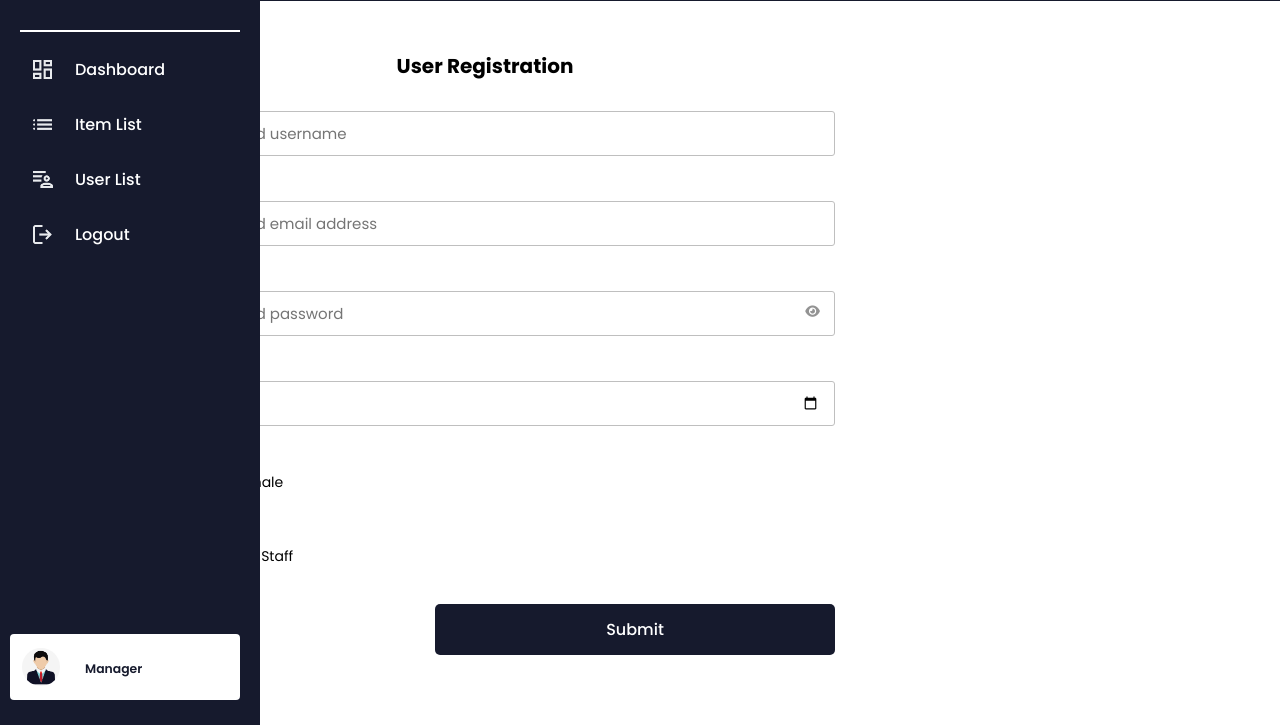
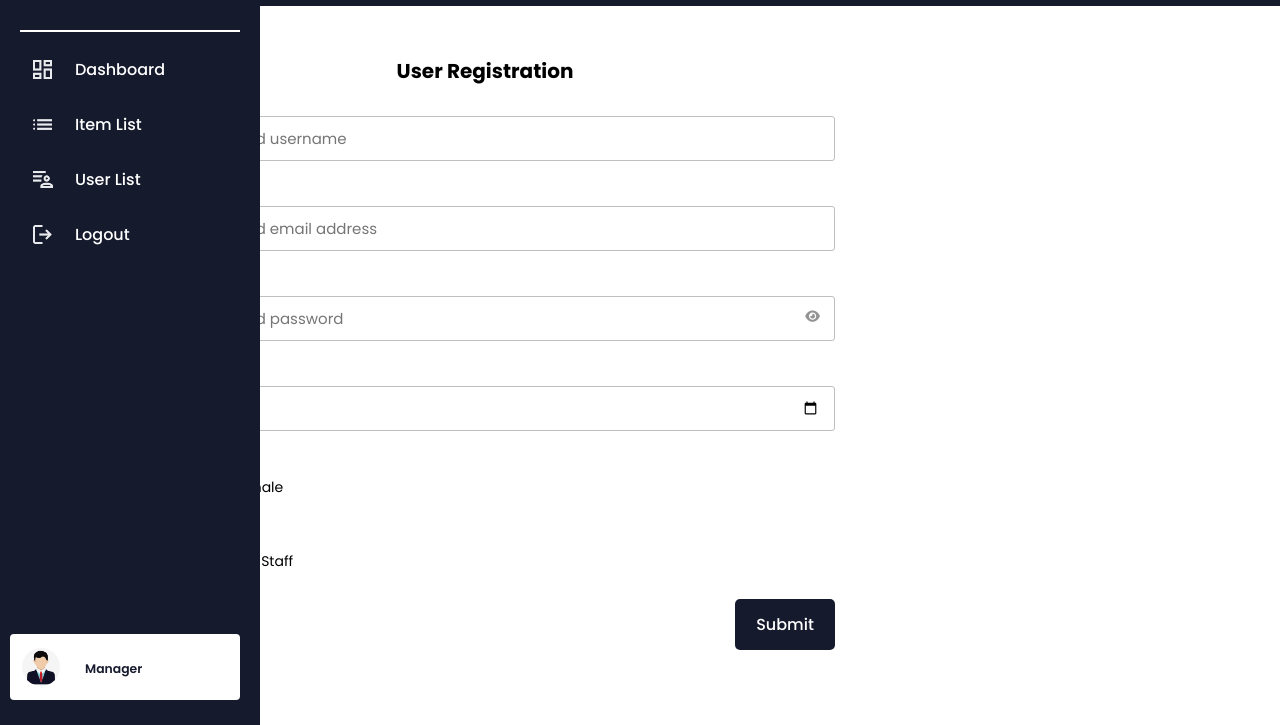
Before and after one commit to DiffRaz/wss-pblrks302, a Flask app: template templates/add_user.html in a window 1280 px wide. Shown: the part 75-800 px from the top of the page. Run offline with Flask 3, Linux system fonts and the light colour scheme; the template is opened without the code that fills it, so the values that code supplies are empty; some libraries are stand-ins or nearby versions.

Commit message:
minor update to css

```diff
--- a/static/css/style1.css
+++ b/static/css/style1.css
@@ -130,8 +130,8 @@ form .form-group.level input[type="radio"] {
   }
 
 .submit-btn {
-  margin-top: 30px;
-  margin-left: 300px;
+  margin-top: 20px;
+  margin-left: 600px;
 }
 
 .submit-btn input {
```
